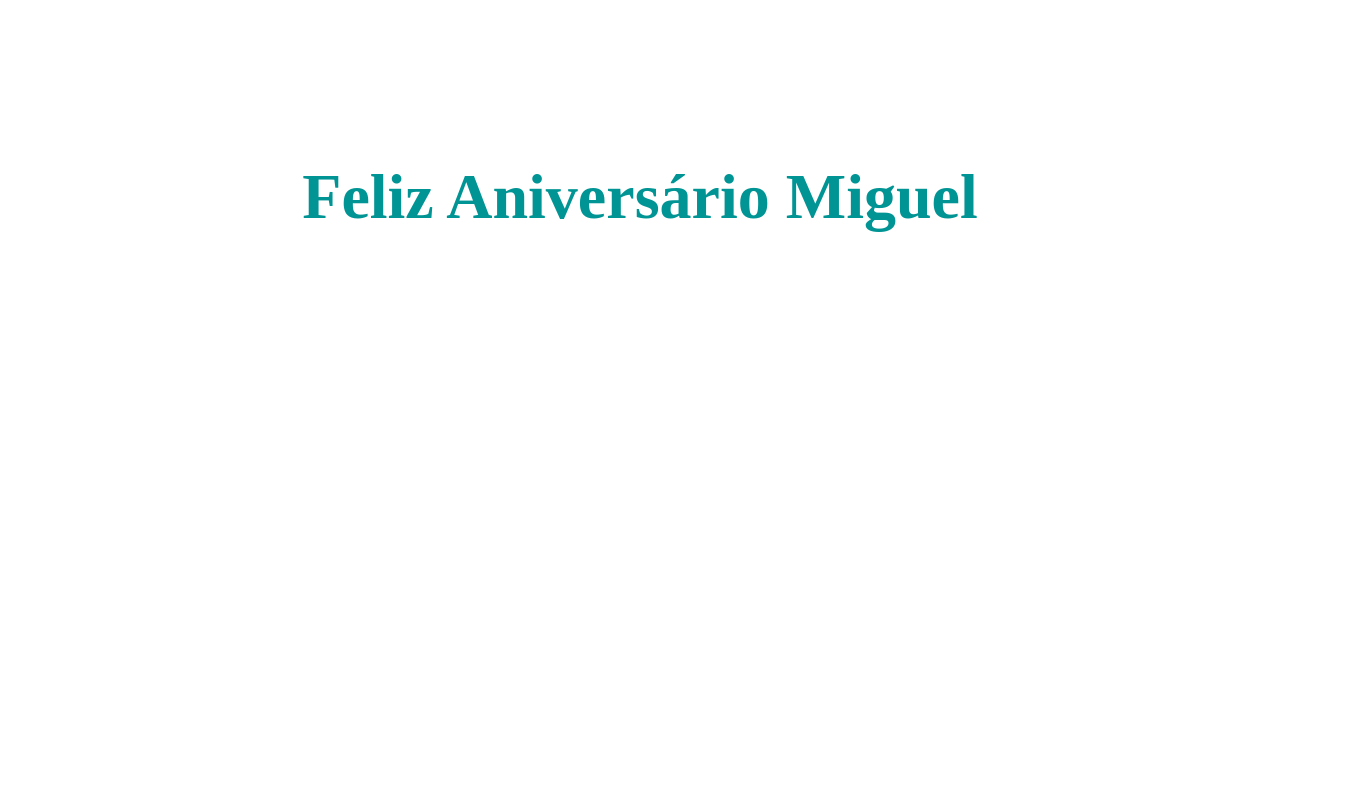
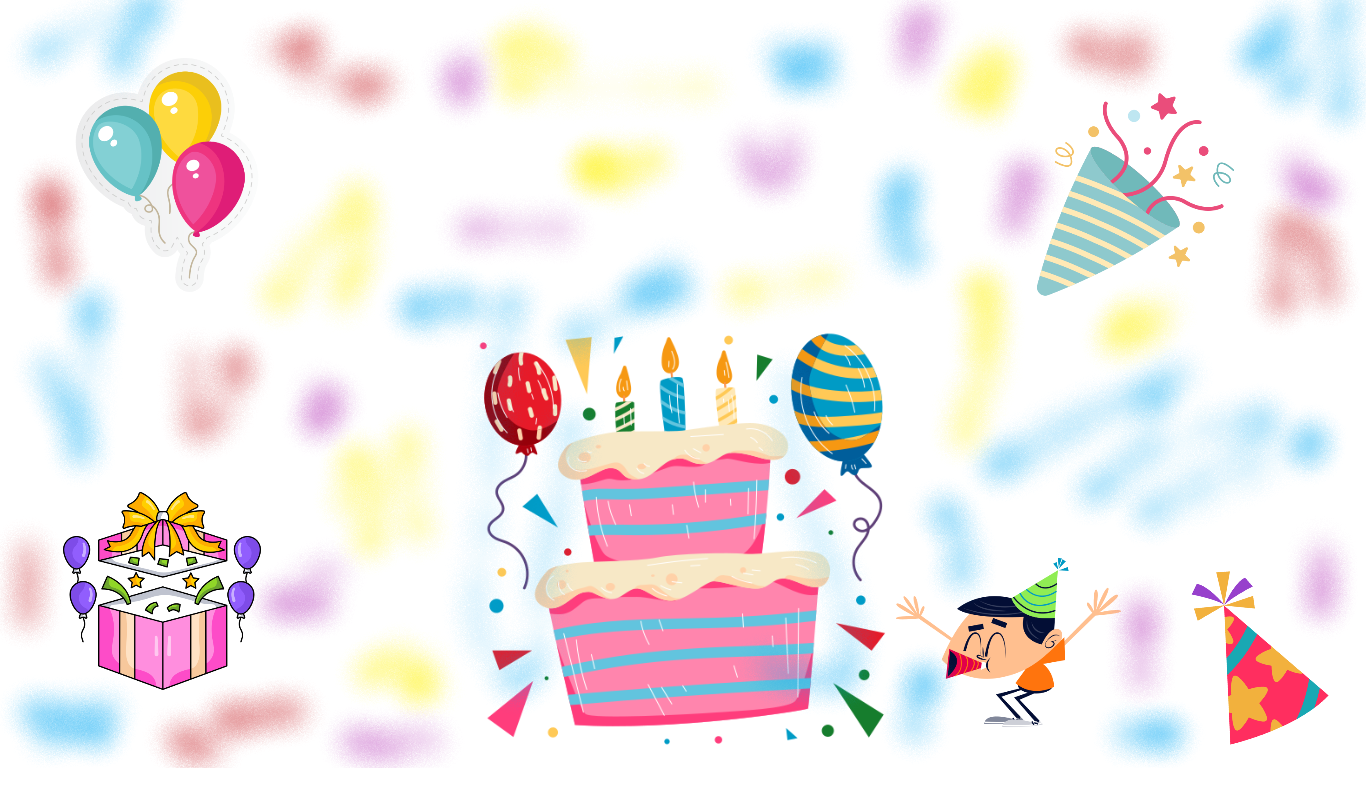
Before and after one commit to ishandom/Feliz-Anivers-rio, a plain HTML site: page index.html in a window 1280 px wide. Shown: the whole page, 1366 px wide, since content can reach past the window. Drawn offline with Linux system fonts and the light colour scheme.

Commit message:
Update index.html

```diff
--- a/index.html
+++ b/index.html
@@ -8,6 +8,6 @@
     <title>Feliz Aniversário</title>
 </head>
 <body>
-    <p>Feliz Aniversário Miguel</p>
+    <img src="teste.png" alt="">
 </body>
 </html>
```
